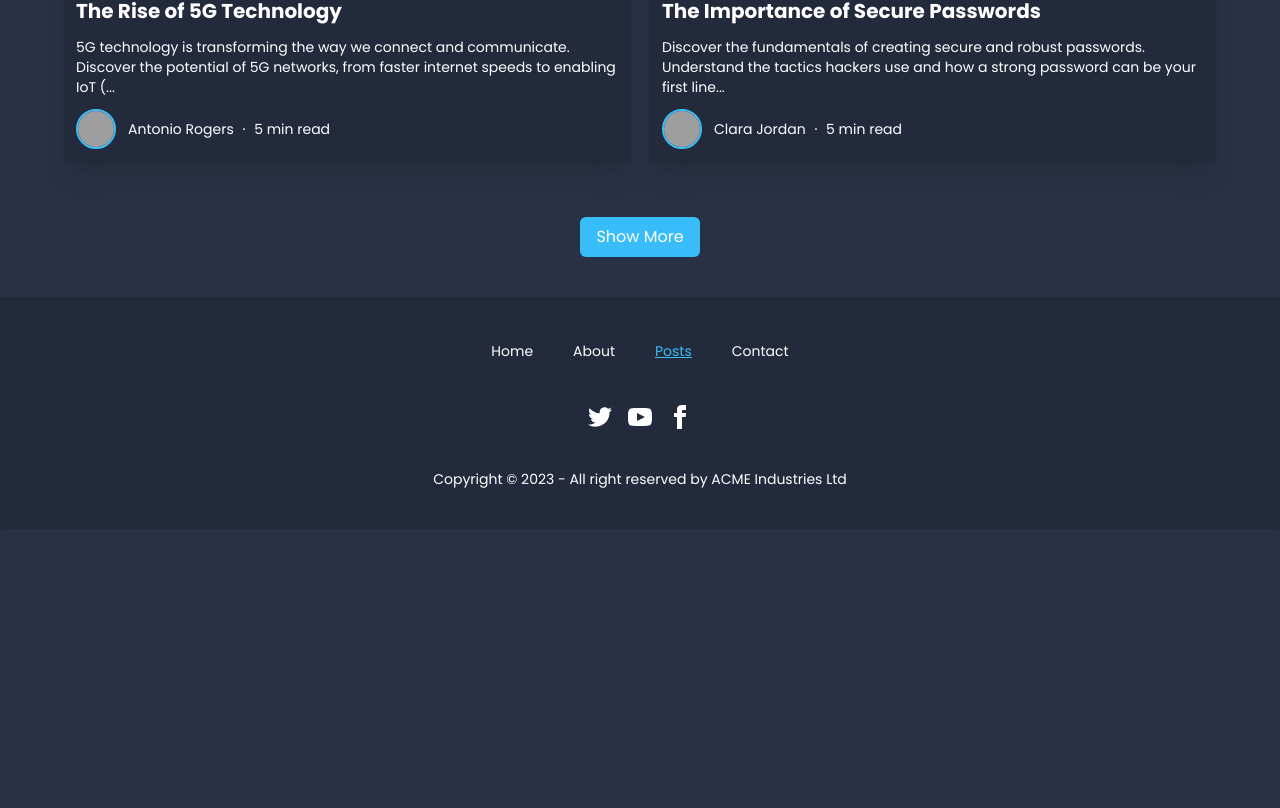
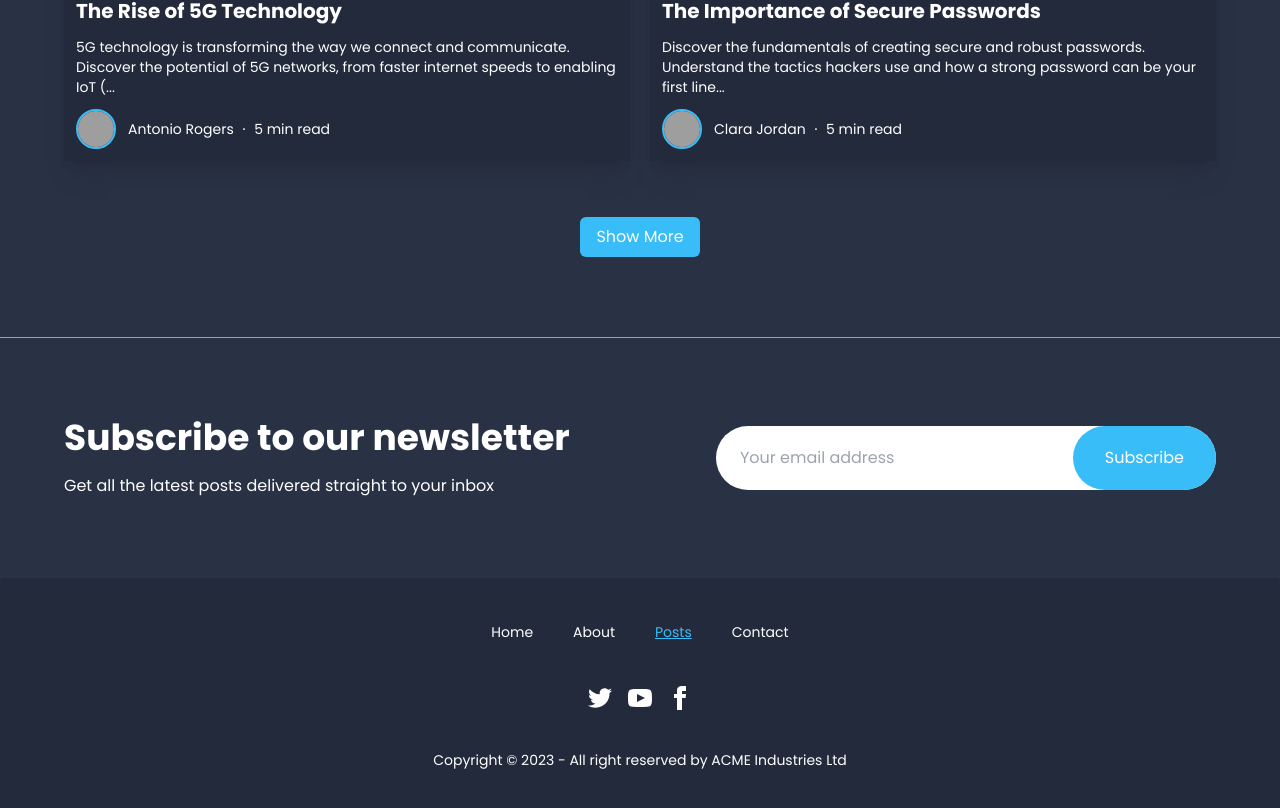
Before and after one commit to JoshMusira/next-adventure, a Next.js app: page /posts in a window 1280 px wide. Shown: the part 1953-2761 px from the top of the page. Before the commit the page ends 2482 px from the top, so only its background shows below. Built offline with nearby package versions, Linux system fonts and the light colour scheme; grey boxes are pictures that could not be loaded.

Commit message:
feat:update newsletter section

```diff
--- a/components/Newsletter.jsx
+++ b/components/Newsletter.jsx
@@ -1,9 +1,39 @@
-import React from 'react'
-
 const Newsletter = () => {
   return (
-    <div>Newsletter</div>
-  )
-}
+    <div className="py-20 mt-10 border-t border-gray-400">
+      <div className="wrapper newsletter">
+        <div className="flex-grow mb-12 lg:mb-0 dark:text-white">
+          <h2 className="text-4xl mb-4 font-bold">
+            Subscribe to our newsletter
+          </h2>
+          <p>
+            Get all the latest posts delivered straight to
+            your inbox
+          </p>
+        </div>
+        <div>
+          <form className="newsletter-form">
+            <label for="email" className="sr-only">
+              email
+            </label>
+            <input
+              className="newsletter-input px-6"
+              name="email"
+              placeholder="Your email address"
+              type="email"
+              required
+            />
+            <button
+              className="inline-block h-16 rounded-full bg-sky-400 py-2 px-8 relative flex-grow sm:flex-grow-0 text-white"
+              type="submit"
+            >
+              Subscribe
+            </button>
+          </form>
+        </div>
+      </div>
+    </div>
+  );
+};
 
-export default Newsletter
+export default Newsletter;
--- a/components/Posts.jsx
+++ b/components/Posts.jsx
@@ -3,6 +3,7 @@
 import { useState } from "react";
 import PostsCard from "./PostsCard";
 import PostFilter from "./PostFilter";
+import Newsletter from "./Newsletter";
 const Posts = () => {
   const [activeCategory, setActiveCategory] =
     useState("all");
@@ -43,6 +44,7 @@
           )}
         </div>
       </div>
+      <Newsletter />
     </div>
   );
 };
```
